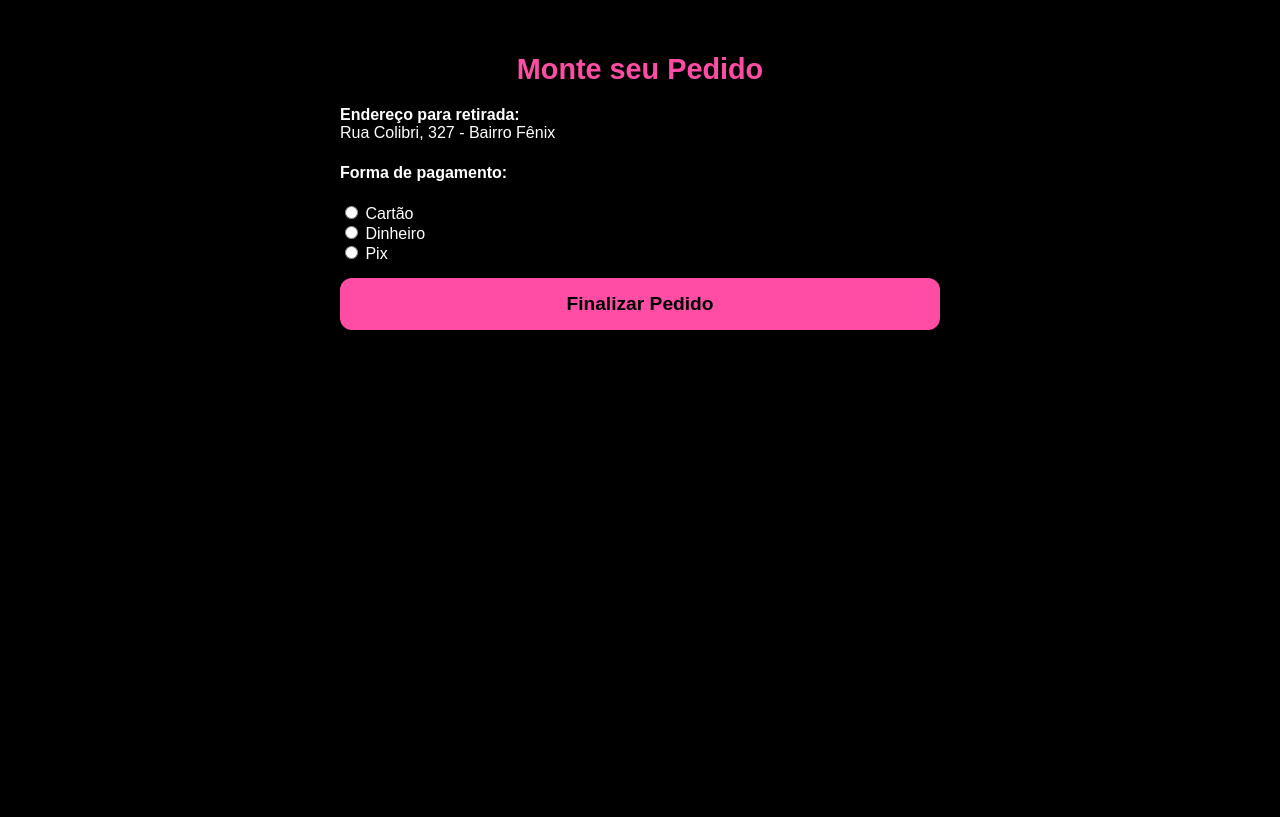
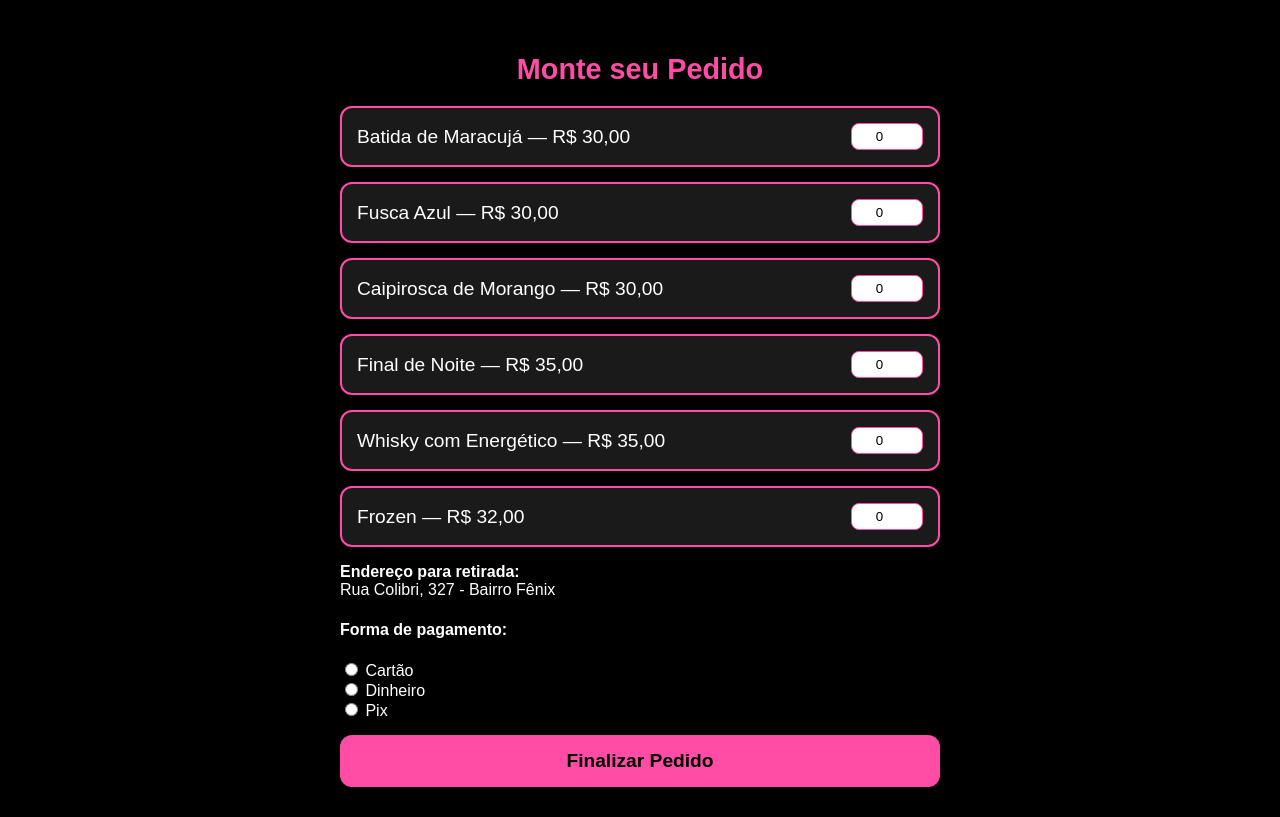
Before and after one commit to Gregolim/brabasdrinks, a plain HTML site: page index.html in a window 1280 px wide. Shown: the part 281-1098 px from the top of the page. Before the commit the page ends 800 px from the top, so only its background shows below. Drawn offline with Linux system fonts and the light colour scheme.

Commit message:
Update index.html

```diff
--- a/index.html
+++ b/index.html
@@ -137,6 +137,36 @@
 <section class="menu">
   <h2>Monte seu Pedido</h2>
 
+  <div class="item">
+  <label>Batida de Maracujá — R$ 30,00</label>
+  <input type="number" min="0" value="0" data-price="30">
+</div>
+
+<div class="item">
+  <label>Fusca Azul — R$ 30,00</label>
+  <input type="number" min="0" value="0" data-price="30">
+</div>
+
+<div class="item">
+  <label>Caipirosca de Morango — R$ 30,00</label>
+  <input type="number" min="0" value="0" data-price="30">
+</div>
+
+<div class="item">
+  <label>Final de Noite — R$ 35,00</label>
+  <input type="number" min="0" value="0" data-price="35">
+</div>
+
+<div class="item">
+  <label>Whisky com Energético — R$ 35,00</label>
+  <input type="number" min="0" value="0" data-price="35">
+</div>
+
+<div class="item">
+  <label>Frozen — R$ 32,00</label>
+  <input type="number" min="0" value="0" data-price="32">
+</div>
+
   <script>
   const itens = document.querySelectorAll('.item input');
   const totalEl = document.getElementById('total');
```
